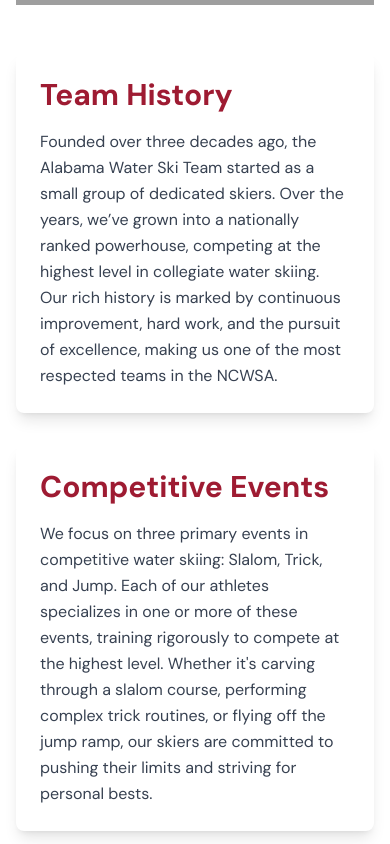
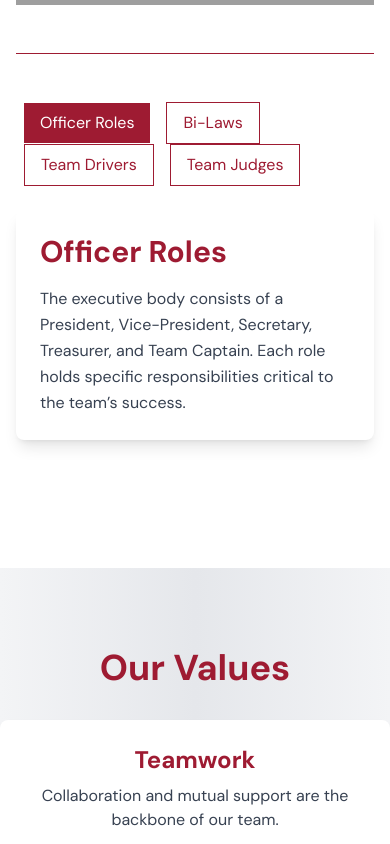
Before and after one commit to brookeboskus/UA-Waterski-Senior-Design, a Next.js app in the folder capstone-computing-project/: page /club-information-page in a window 390 px wide. Shown: the part 880-1724 px from the top of the page. Built offline with nearby package versions, Linux system fonts and the light colour scheme; grey boxes are pictures that could not be loaded.

Commit message:
Worked on club-info page to add the four sections they wanted. worked on the bi-laws section so it looks nice

```diff
--- a/capstone-computing-project/src/app/club-information-page/page.tsx
+++ b/capstone-computing-project/src/app/club-information-page/page.tsx
@@ -1,10 +1,123 @@
-//a. officer roles b. Bi-laws c. team history d. team drivers e. team judges
+// //a. officer roles b. Bi-laws c. team history d. team drivers e. team judges
+
+
 "use client";
-
+import { useState } from "react";
 import Image from 'next/image';
-import waterskiClubInfoPhoto1 from '../../components/img/waterski-club-info-1 1.svg'
+import waterskiClubInfoPhoto1 from '../../components/img/waterski-club-info-1 1.svg';
 
 export default function ClubInfo() {
+    const [activeSection, setActiveSection] = useState<string>('roles');
+    const [isBylawsExpanded, setIsBylawsExpanded] = useState<boolean>(false);
+
+    const toggleBylaws = () => {
+        setIsBylawsExpanded(!isBylawsExpanded);
+    };
+
+    const sections = {
+        roles: (
+            <div>
+                <h2 className="text-3xl font-bold text-[#9E1B32] mb-4">Officer Roles</h2>
+                <p className="text-gray-700 leading-relaxed">
+                    The executive body consists of a President, Vice-President, Secretary, Treasurer, and Team Captain. Each role holds specific responsibilities critical to the team’s success.
+                </p>
+            </div>
+        ),
+        bilaws: (
+            <div>
+                <h2 className="text-3xl font-bold text-[#9E1B32] mb-4">Bi-Laws</h2>
+                <p className="text-gray-700 leading-relaxed mb-6">
+                    Active members may drive the team boat only after the member’s driving and safety skills are assessed and approved by one officer.
+                </p>
+
+                <button
+                    className="bg-black text-white px-4 py-2 rounded-lg hover:bg-gray-400 mb-6"
+                    onClick={toggleBylaws}
+                >
+                    {isBylawsExpanded ? "Collapse Bi-Laws" : "Expand Bi-Laws"}
+                </button>
+                <div className="border-t border-gray-700 my-2"></div>
+                <br></br>
+
+                {isBylawsExpanded && (
+                    <div className="text-gray-700 leading-relaxed space-y-8">
+                        <div className="space-y-2 bg-white shadow-md p-4 rounded-lg border-l-4 border-[#9E1B32] hover:shadow-lg transition-shadow duration-300">
+                            <h3 className="text-2xl font-bold text-[#EA3131]">ARTICLE I—Name</h3>
+                            <p className="pl-4">For all intents and purposes, this sport club of The University of Alabama shall be called The University of Alabama Waterski Team.</p>
+                        </div>
+
+                        <div className="space-y-2 bg-white shadow-md p-4 rounded-lg border-l-4 border-[#9E1B32] hover:shadow-lg transition-shadow duration-300">
+                            <h3 className="text-2xl font-bold text-[#EA3131]">ARTICLE II—Purpose</h3>
+                            <p className="pl-4">The purpose of the University of Alabama Waterski Team shall be to organize, promote, and direct intercollegiate waterskiing events at the University of Alabama and its competitors as a sports discipline of the National Collegiate Water Ski Association (NCWSA).</p>
+                        </div>
+
+                        <div className="space-y-2 bg-white shadow-md p-4 rounded-lg border-l-4 border-[#9E1B32] hover:shadow-lg transition-shadow duration-300">
+                            <h3 className="text-2xl font-bold text-[#EA3131]">ARTICLE III—Membership</h3>
+                            <p className="pl-4">A. Any enrolled undergraduate or graduate student at the University of Alabama who maintains a 2.0 grade point average shall be eligible for membership.</p>
+                            <p className="pl-4">B. Membership in registered student organizations shall be open to all students of The University of Alabama, without regard to race, religion, sex, ability status, national origin, color, age, gender identity, gender expression, sexual identity, or veteran status.</p>
+                            <p className="pl-4">C. Members must pay dues of $500. Active members must also be members of USA Waterski for insurance and liability purposes.</p>
+                            <p className="pl-4">D. Active members in good standing have access to the team’s practice facility (Lymanland USA), team equipment, and team gas.</p>
+                        </div>
+
+                        <div className="space-y-2 bg-white shadow-md p-4 rounded-lg border-l-4 border-[#9E1B32] hover:shadow-lg transition-shadow duration-300">
+                            <h3 className="text-2xl font-bold text-[#EA3131]">ARTICLE IV—Meetings</h3>
+                            <p className="pl-4">The team meets every Monday evening during the fall and occasionally during the spring. Time and location will be determined by the president and advisor.</p>
+                        </div>
+
+                        <div className="space-y-2 bg-white shadow-md p-4 rounded-lg border-l-4 border-[#9E1B32] hover:shadow-lg transition-shadow duration-300">
+                            <h3 className="text-2xl font-bold text-[#EA3131]">ARTICLE V—Executive Body</h3>
+                            <p className="pl-4">A. The executive body consists of a President, Vice-President, Secretary, Treasurer, and Team Captain.</p>
+                        </div>
+
+                        <div className="space-y-2 bg-white shadow-md p-4 rounded-lg border-l-4 border-[#9E1B32] hover:shadow-lg transition-shadow duration-300">
+                            <h3 className="text-2xl font-bold text-[#EA3131]">ARTICLE VI—Elections</h3>
+                            <p className="pl-4">A. All officials are elected on a yearly basis by popular vote at a designated team meeting.</p>
+                        </div>
+
+                        <div className="space-y-2 bg-white shadow-md p-4 rounded-lg border-l-4 border-[#9E1B32] hover:shadow-lg transition-shadow duration-300">
+                            <h3 className="text-2xl font-bold text-[#EA3131]">ARTICLE VII—Funds</h3>
+                            <p className="pl-4">A. Travel budgets and specific purchase requests are paid by individual ski team members as needed. Other club expenditures such as lake rental, boat storage, electricity, team boat, tournament entry fees, and hotel rooms are paid with collected money from semester dues, FAC and SGA allocations, and received donations.</p>
+                            <p className="pl-4">B. State provisions for allocation of any bank account funds held in the name of the organization in the event that the organization goes defunct or is terminated with The SOURCE.</p>
+                        </div>
+
+                        <div className="space-y-2 bg-white shadow-md p-4 rounded-lg border-l-4 border-[#9E1B32] hover:shadow-lg transition-shadow duration-300">
+                            <h3 className="text-2xl font-bold text-[#EA3131]">ARTICLE VIII—Affiliations</h3>
+                            <p className="pl-4">A. The University of Alabama Waterski Team is a member of the National Collegiate Waterski Association (NCWSA). The team is also affiliated with USA Waterski, requiring all ski team members to be paying members of USA Waterski for insurance and liability purposes.</p>
+                            <p className="pl-4">B. The team must renew membership with the NCWSA each year by paying the annual dues. Members must individually renew their USA Waterski membership by paying the annual dues.</p>
+                        </div>
+
+                        <div className="space-y-2 bg-white shadow-md p-4 rounded-lg border-l-4 border-[#9E1B32] hover:shadow-lg transition-shadow duration-300">
+                            <h3 className="text-2xl font-bold text-[#EA3131]">ARTICLE IX—Amendments</h3>
+                            <p className="pl-4">A. Amendments to the bylaws must be approved by a 2/3 vote of the active members present at a designated team meeting.</p>
+                        </div>
+
+                        <div className="space-y-2 bg-white shadow-md p-4 rounded-lg border-l-4 border-[#9E1B32] hover:shadow-lg transition-shadow duration-300">
+                            <h3 className="text-2xl font-bold text-[#EA3131]">ARTICLE XII—Bylaws</h3>
+                            <p className="pl-4">A. Active members may drive the team boat only after the member’s driving and safety skills are assessed and approved by one officer.</p>
+                            <p className="pl-4">B. Bylaws must be reviewed as a team annually and signed by each member of the Alabama Water Ski Team.</p>
+                        </div>
+                    </div>
+                )}
+            </div>
+        ),
+        drivers: (
+            <div>
+                <h2 className="text-3xl font-bold text-[#9E1B32] mb-4">Team Drivers</h2>
+                <p className="text-gray-700 leading-relaxed">
+                    Only team members who have been assessed and approved by an officer are allowed to drive the team boat.
+                </p>
+            </div>
+        ),
+        judges: (
+            <div>
+                <h2 className="text-3xl font-bold text-[#9E1B32] mb-4">Team Judges</h2>
+                <p className="text-gray-700 leading-relaxed">
+                    Judges oversee competitions and ensure that all participants adhere to the rules of the sport.
+                </p>
+            </div>
+        ),
+    };
+
     return (
         <div className="min-h-screen flex flex-col text-gray-800 overflow-hidden">
             {/* Club Info Section */}
@@ -26,22 +139,42 @@ export default function ClubInfo() {
                     />
                 </div>
 
-                <div className="flex flex-wrap justify-center items-start space-y-8 md:space-y-0 md:space-x-8">
-                    <div className="bg-white shadow-lg rounded-lg p-6 max-w-md flex-grow">
-                        <h2 className="text-3xl font-bold text-[#9E1B32] mb-4">Team History</h2>
-                        <p className="text-gray-700 leading-relaxed">
-                            Founded over three decades ago, the Alabama Water Ski Team started as a small group of dedicated skiers. Over the years, we’ve grown into a nationally ranked powerhouse, competing at the highest level in collegiate water skiing. Our rich history is marked by continuous improvement, hard work, and the pursuit of excellence, making us one of the most respected teams in the NCWSA.
-                        </p>
+                <div className="border-t border-[#9E1B32] my-12"></div>
+
+                <div className="flex flex-col items-center mb-12">
+                    {/* Section Toggle Buttons */}
+                    <div className="mb-6">
+                        <button
+                            className={`px-4 py-2 mx-2 ${activeSection === 'roles' ? 'bg-[#9E1B32] text-white' : 'bg-white text-[#9E1B32] border border-[#9E1B32]'}`}
+                            onClick={() => setActiveSection('roles')}
+                        >
+                            Officer Roles
+                        </button>
+                        <button
+                            className={`px-4 py-2 mx-2 ${activeSection === 'bilaws' ? 'bg-[#9E1B32] text-white' : 'bg-white text-[#9E1B32] border border-[#9E1B32]'}`}
+                            onClick={() => setActiveSection('bilaws')}
+                        >
+                            Bi-Laws
+                        </button>
+                        <button
+                            className={`px-4 py-2 mx-2 ${activeSection === 'drivers' ? 'bg-[#9E1B32] text-white' : 'bg-white text-[#9E1B32] border border-[#9E1B32]'}`}
+                            onClick={() => setActiveSection('drivers')}
+                        >
+                            Team Drivers
+                        </button>
+                        <button
+                            className={`px-4 py-2 mx-2 ${activeSection === 'judges' ? 'bg-[#9E1B32] text-white' : 'bg-white text-[#9E1B32] border border-[#9E1B32]'}`}
+                            onClick={() => setActiveSection('judges')}
+                        >
+                            Team Judges
+                        </button>
                     </div>
 
-                    <div className="bg-white shadow-lg rounded-lg p-6 max-w-md flex-grow">
-                        <h2 className="text-3xl font-bold text-[#9E1B32] mb-4">Competitive Events</h2>
-                        <p className="text-gray-700 leading-relaxed">
-                            We focus on three primary events in competitive water skiing: Slalom, Trick, and Jump. Each of our athletes specializes in one or more of these events, training rigorously to compete at the highest level. Whether it's carving through a slalom course, performing complex trick routines, or flying off the jump ramp, our skiers are committed to pushing their limits and striving for personal bests.
-                        </p>
+                    {/* Active Section Content */}
+                    <div className="bg-white shadow-lg rounded-lg p-6 w-full max-w-4xl">
+                        {sections[activeSection]}
                     </div>
                 </div>
-
             </section>
 
             {/* Values Section */}
@@ -51,20 +184,19 @@ export default function ClubInfo() {
                     <div className="grid grid-cols-1 sm:grid-cols-2 md:grid-cols-3 gap-6">
                         <div className="bg-white p-6 rounded-lg shadow-md">
                             <h3 className="text-2xl text-[#9E1B32] font-bold mb-2">Teamwork</h3>
-                            <p className="text-gray-700">Collaboration and mutual support are the backbone of our team. Every success on the water is a shared victory, with teammates constantly encouraging one another to improve and reach new heights.</p>
+                            <p className="text-gray-700">Collaboration and mutual support are the backbone of our team.</p>
                         </div>
                         <div className="bg-white p-6 rounded-lg shadow-md">
                             <h3 className="text-2xl text-[#9E1B32] font-bold mb-2">Discipline</h3>
-                            <p className="text-gray-700">We believe that consistent training and discipline are the keys to success. Our athletes are dedicated to perfecting their techniques and pushing through challenges to meet their goals.</p>
+                            <p className="text-gray-700">We believe that consistent training and discipline are the keys to success.</p>
                         </div>
                         <div className="bg-white p-6 rounded-lg shadow-md">
                             <h3 className="text-2xl text-[#9E1B32] font-bold mb-2">Excellence</h3>
-                            <p className="text-gray-700">With a commitment to excellence, our team continually strives to reach new levels of achievement, both in competition and in personal growth. Every year, we aim to improve and surpass the expectations set before us.</p>
+                            <p className="text-gray-700">With a commitment to excellence, our team continually strives to reach new levels of achievement.</p>
                         </div>
                     </div>
                 </div>
             </section>
-
         </div>
     );
 }
```
